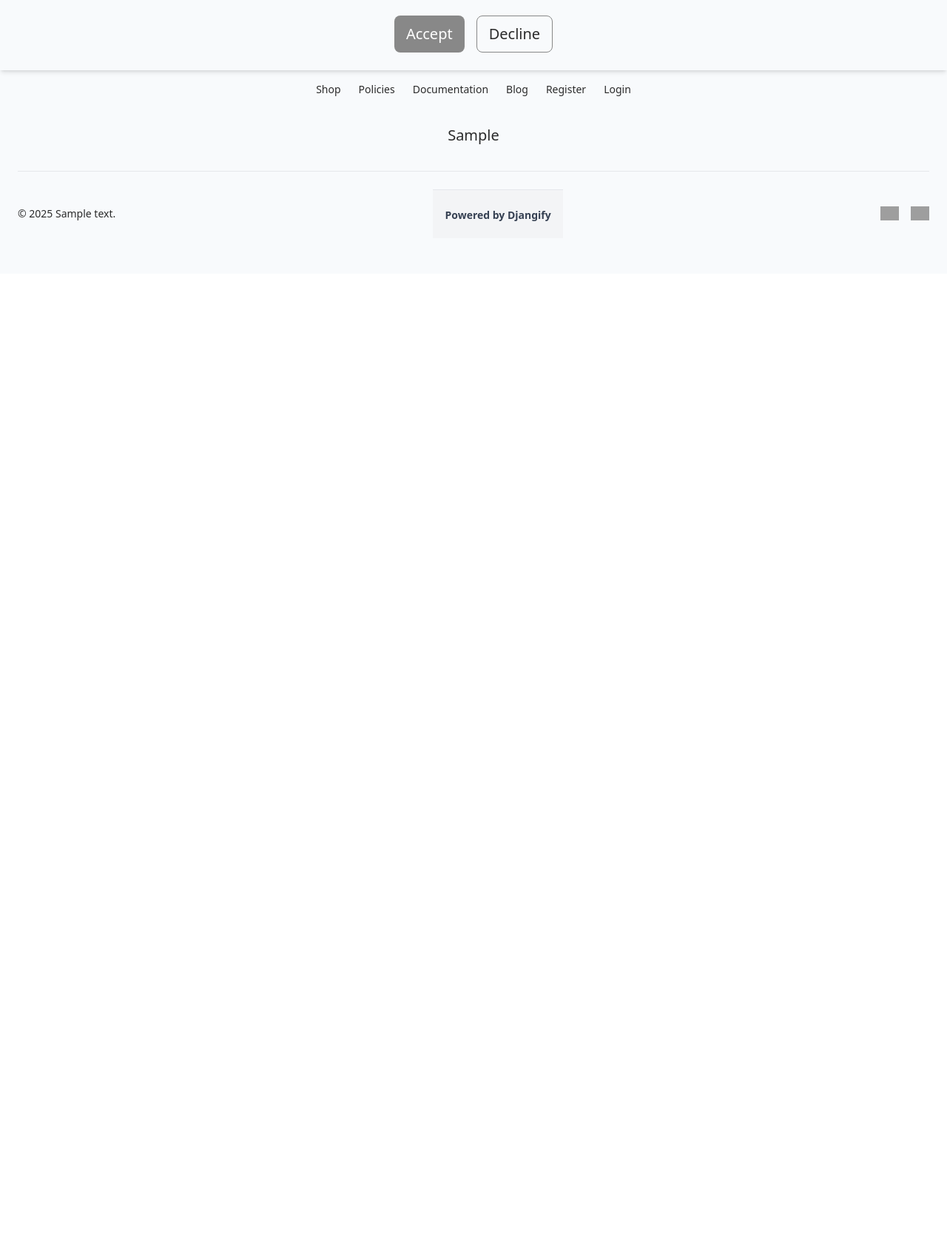
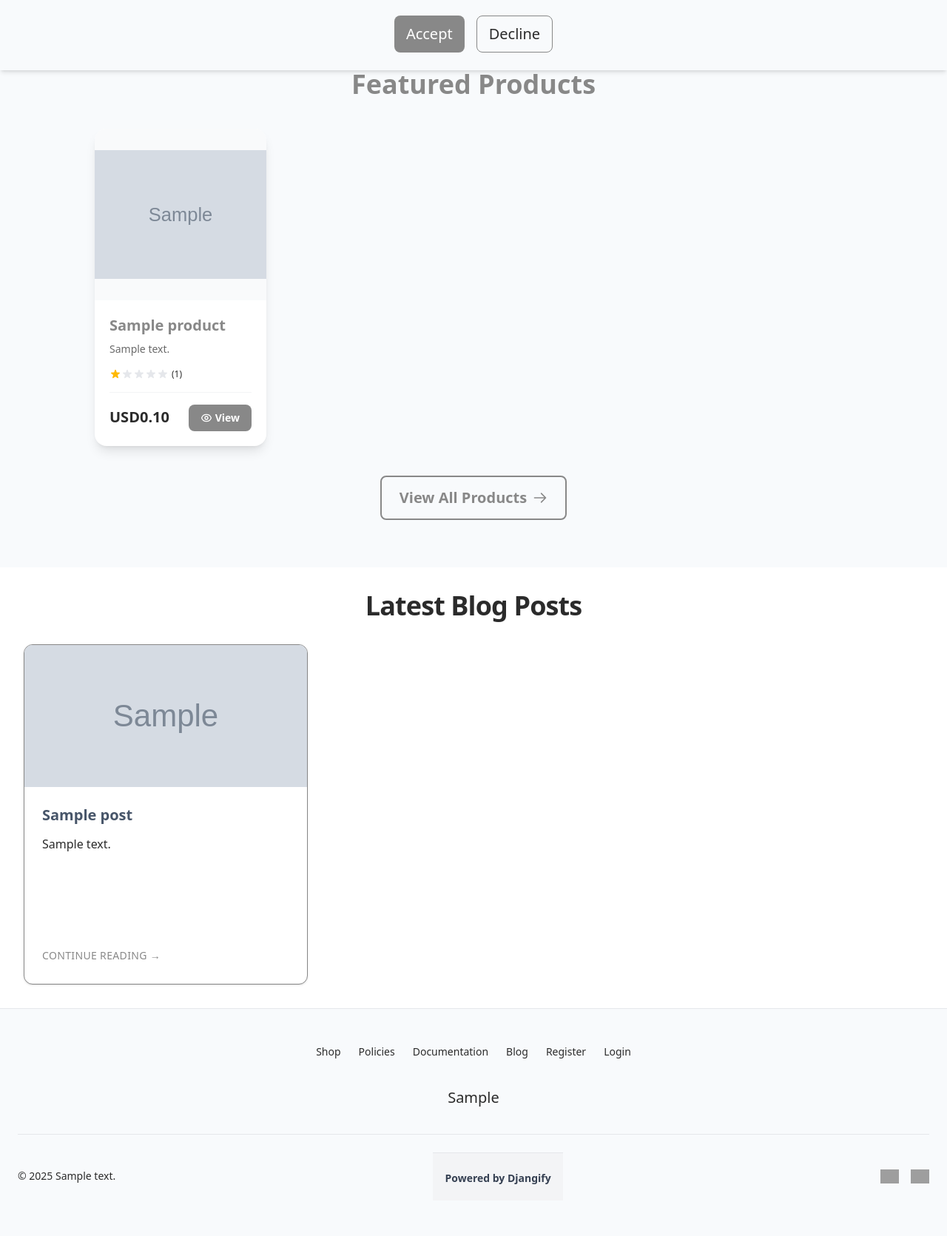
Before and after one commit to djangify/ebuilder, a Django app: template pages/templates/pages/home.html in a window 1280 px wide. Shown: the part 705-2376 px from the top of the page at 74% size. Before the commit the page ends 1004 px from the top, so only its background shows below. Run offline with Django 5.2, Linux system fonts and the light colour scheme; tables that the repository leaves empty hold one stand-in row (values such as "Sample post"); the template is opened without the code that fills it: values that come from a table or form of the project are taken from there, most other values are stand-ins (such as "Sample title", 1, 10 or a date in 2020); grey boxes marked "Sample" are stand-in pictures; style sheets or scripts are compiled from the project's sources; some libraries are stand-ins or nearby versions; grey boxes are pictures that could not be loaded.

Commit message:
Fixed home.html after removing blog and products. Changed hero spacing a little

```diff
--- a/pages/templates/pages/home.html
+++ b/pages/templates/pages/home.html
@@ -27,4 +27,12 @@
     {% include block.get_template with block=block section=block %}
 {% endfor %}
 
+{% if featured_products %}
+    {% include "pages/sections/featured_products.html" %}
+{% endif %}
+
+{% if blog_posts %}
+    {% include "pages/sections/blog_posts.html" %}
+{% endif %}
+
 {% endblock %}
--- a/pages/templates/pages/sections/featured_products.html
+++ b/pages/templates/pages/sections/featured_products.html
@@ -14,9 +14,9 @@
     </div>
 
     <!-- Product Grid -->
-    {% if products %}
+    {% if featured_products %}
     <div class="grid gap-8 sm:grid-cols-2 lg:grid-cols-4">
-      {% for product in products %}
+      {% for product in featured_products %}
       <div class="group bg-white rounded-2xl overflow-hidden shadow-lg hover:shadow-2xl transition-all duration-300 hover:-translate-y-1 flex flex-col">
 
         <!-- Product Image -->
--- a/pages/templates/pages/sections/hero.html
+++ b/pages/templates/pages/sections/hero.html
@@ -6,7 +6,7 @@
   role="banner"
   aria-label="Hero Section"
 >
-  <div class="container mx-auto px-6 py-16 lg:py-24">
+  <div class="container mx-auto px-6 py-12 lg:py-20">
 
    <!-- Hero Banner (above everything) -->
     {% if hero_banner and hero_banner.banner_published %}
@@ -48,7 +48,7 @@
 
       <!-- LEFT: Text Content -->
       <div class="{% if not hero.video_url and not hero.image %}text-center mx-auto max-w-4xl{% endif %}">
-        <h1 class="text-4xl lg:text-5xl text-center font-bold uppercase leading-tight mb-6 text-[var(--color-primary)]">
+        <h1 class="text-4xl lg:text-5xl text-center font-bold  leading-tight mb-6 text-[var(--color-primary)]">
           {{ hero.title }}
         </h1>
 
```
